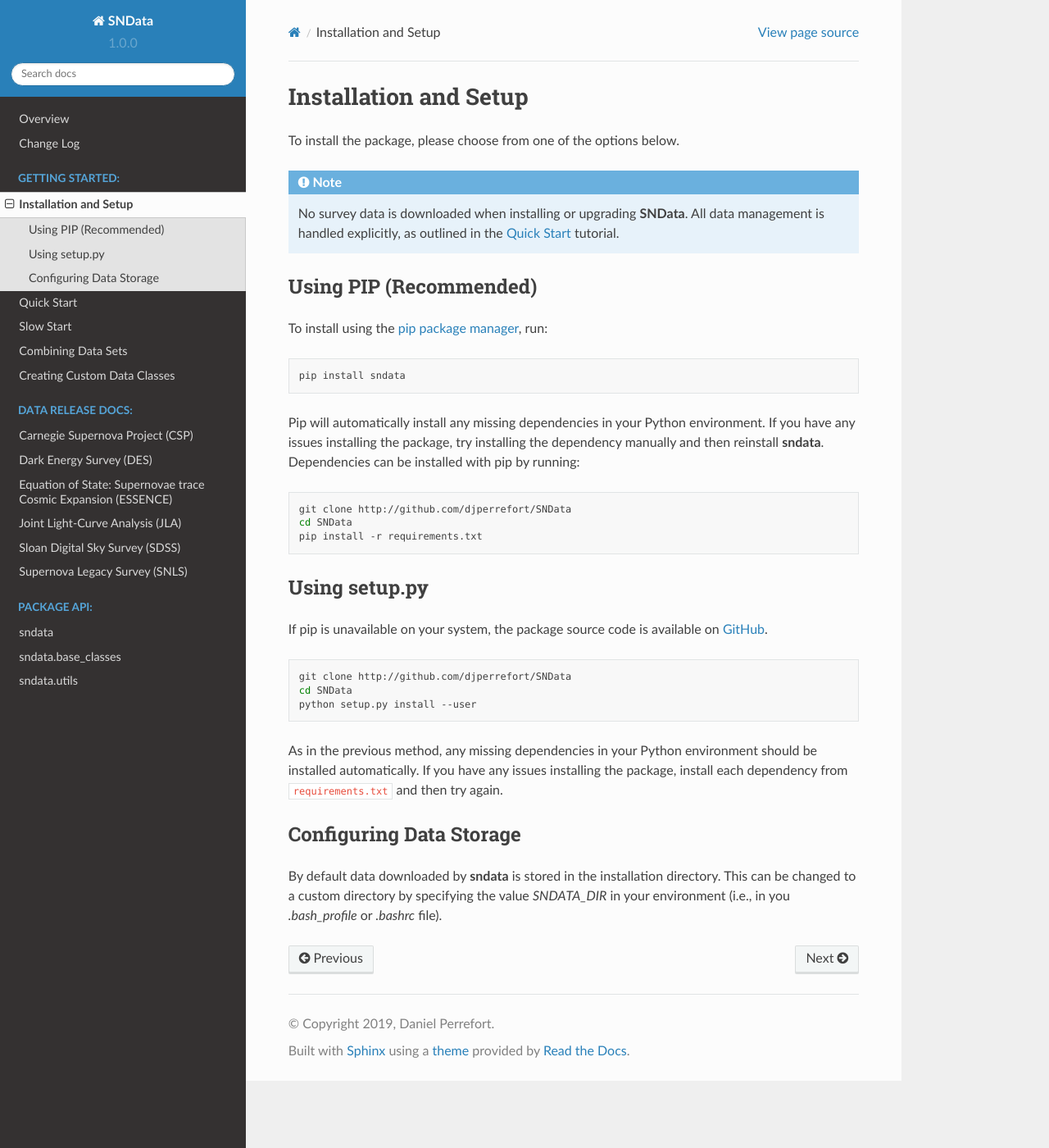
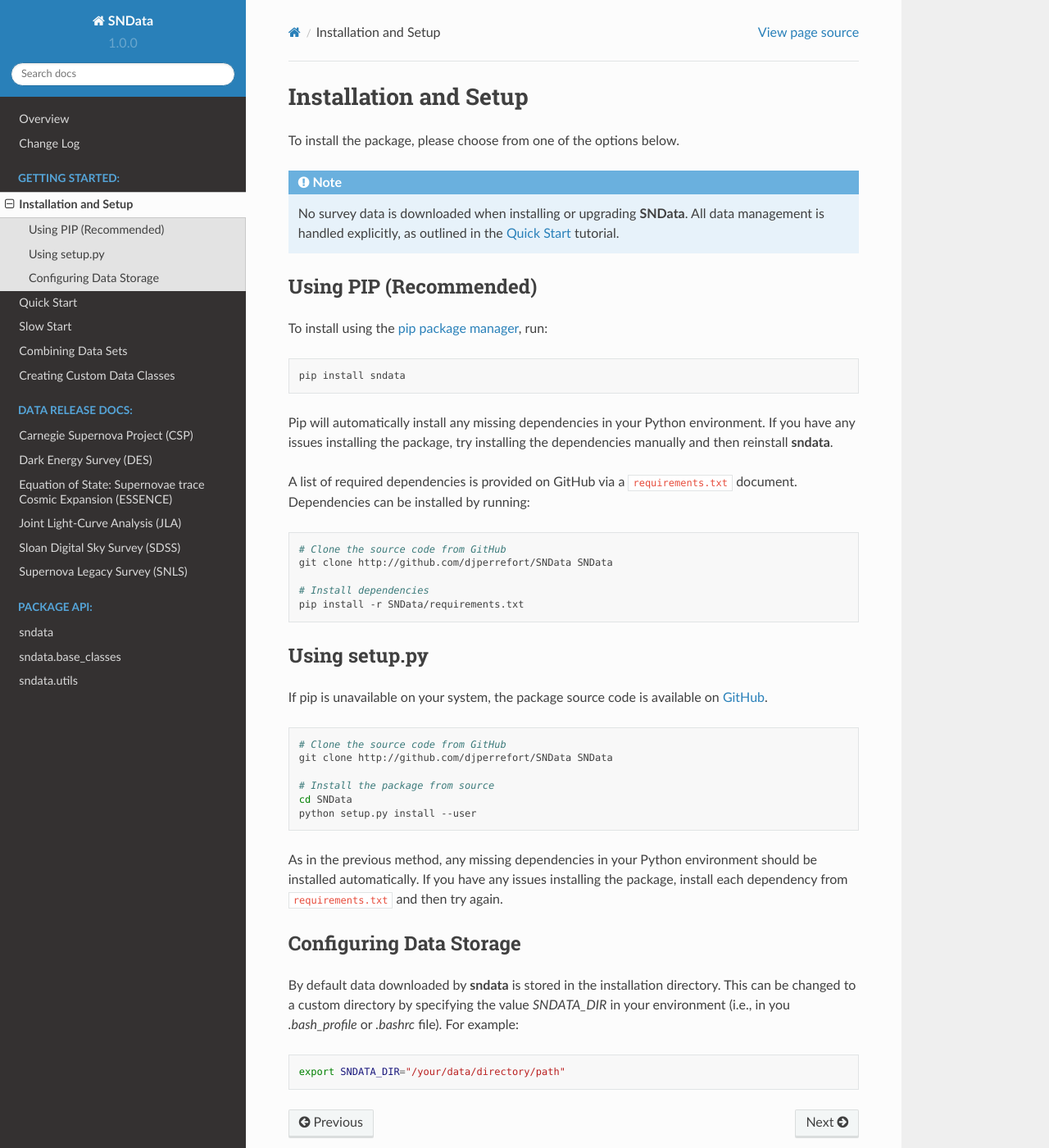
Before and after one commit to sncosmo/SNData, a Sphinx documentation site: the page built from docs/source/getting_started/installation.rst, in a window 1280 px wide and 1400 px high. Shown: the whole window at 82% size. Built offline with Sphinx 7.4.7 and the Read the Docs theme 2.0.0, drawn with Linux system fonts in a browser that asks for light colours.

Commit message:
Minor doc updates (#49)

```diff
--- a/docs/source/getting_started/installation.rst
+++ b/docs/source/getting_started/installation.rst
@@ -19,15 +19,18 @@
 
 Pip will automatically install any missing dependencies in your Python
 environment. If you have any issues installing the package, try installing the
-dependency manually and then reinstall **sndata**. Dependencies can be
-installed with pip by running:
+dependencies manually and then reinstall **sndata**.
+
+A list of required dependencies is provided on GitHub via a
+``requirements.txt`` document. Dependencies can be installed by running:
 
 .. code-block:: bash
 
-    git clone http://github.com/djperrefort/SNData
-    cd SNData
-    pip install -r requirements.txt
+    # Clone the source code from GitHub
+    git clone http://github.com/djperrefort/SNData SNData
 
+    # Install dependencies
+    pip install -r SNData/requirements.txt
 
 Using setup.py
 --------------
@@ -37,7 +40,10 @@
 
 .. code-block:: bash
 
-    git clone http://github.com/djperrefort/SNData
+    # Clone the source code from GitHub
+    git clone http://github.com/djperrefort/SNData SNData
+
+    # Install the package from source
     cd SNData
     python setup.py install --user
 
@@ -51,5 +57,11 @@
 Configuring Data Storage
 ------------------------
 
-By default data downloaded by **sndata** is stored in the installation directory. This can be changed to a custom
-directory by specifying the value `SNDATA_DIR` in your environment (i.e., in you `.bash_profile` or `.bashrc` file).
+By default data downloaded by **sndata** is stored in the installation directory.
+This can be changed to a custom directory by specifying the value `SNDATA_DIR`
+in your environment (i.e., in you `.bash_profile` or `.bashrc` file).
+For example:
+
+.. code-block:: bash
+
+    export SNDATA_DIR="/your/data/directory/path"
--- a/docs/source/getting_started/slow_start.rst
+++ b/docs/source/getting_started/slow_start.rst
@@ -14,14 +14,15 @@
 summary of each data release, including any deviations from the standard UI,
 can be accessed by calling the builtin ``help`` function. For demonstration
 purposes we will be using the third data release from the Carnegie Supernova
-Survey.
+Project.
 
 .. code-block:: python
    :linenos:
 
    from sndata.csp import DR3
 
-   # At instantiation, the DR3 class determines where the data is located on your machine
+   # At instantiation, the DR3 class determines where the data
+   # is located on your machine
    dr3 = DR3()
 
    # Information about the parent survey
```
Also changed, not shown: docs/source/getting_started/quick_start.rst (+5 -4 lines).
